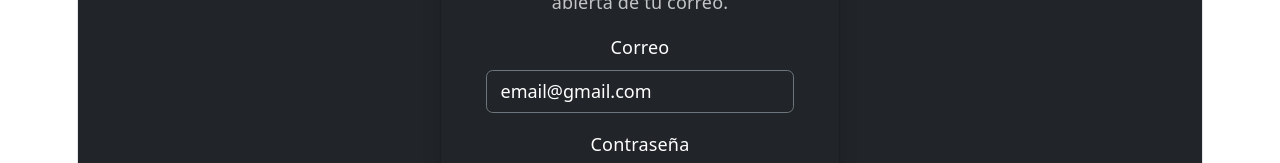
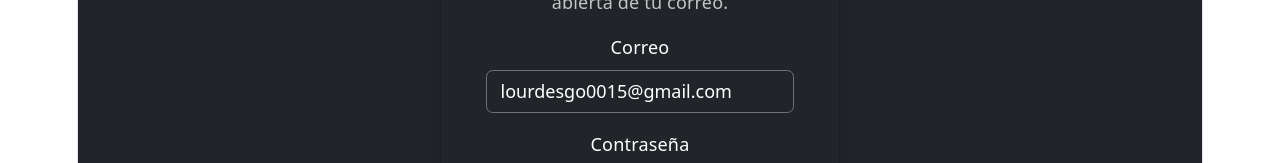
Before and after one commit to mizambran/adivinanzasFront, a React (Vite) app: page / in a window 1280 px wide. Shown: the part 453-616 px from the top of the page. Built offline with nearby package versions, Linux system fonts and the light colour scheme; no server answers.

Commit message:
intento 1 lg

```diff
--- a/src/components/FormUsuario.jsx
+++ b/src/components/FormUsuario.jsx
@@ -151,7 +151,7 @@ export default function FormUsuario() {
               <Form.Control
                 type="text"
                 placeholder=""
-                value={"email@gmail.com"}
+                value={"lourdesgo0015@gmail.com"}
                 className="bg-dark text-white border-secondary"
                 {...register("correo", { required: true })}
               />
```
